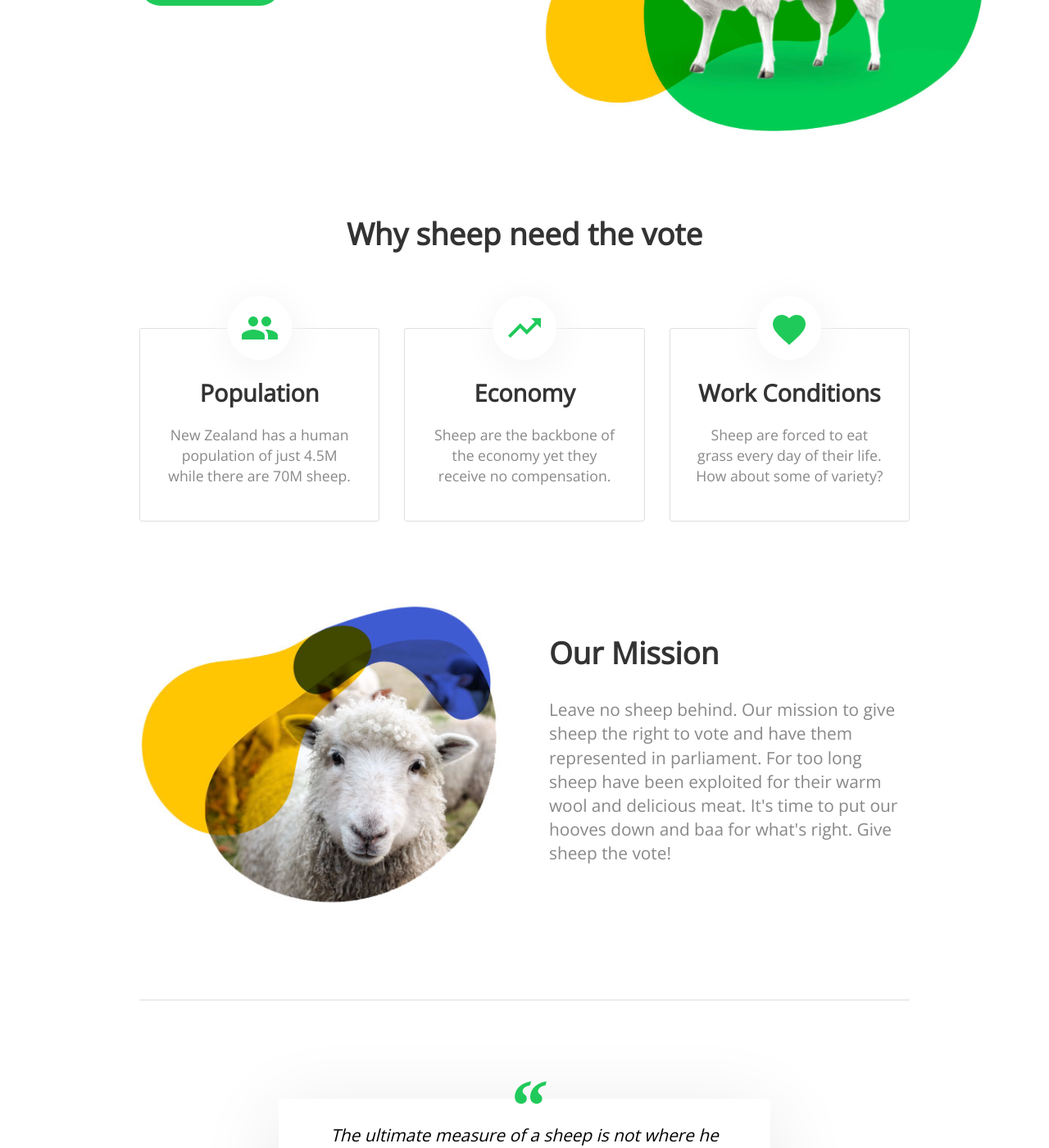
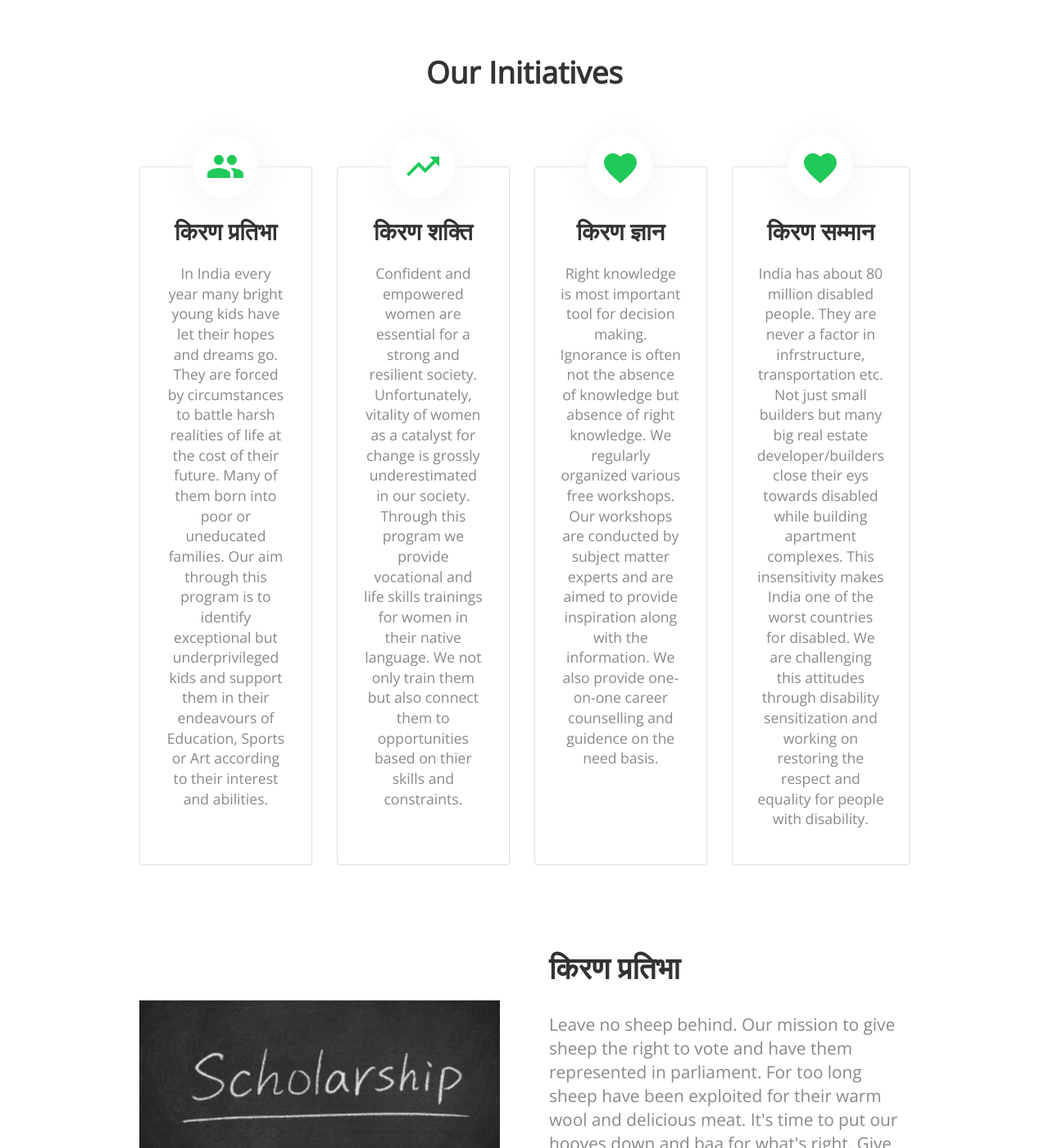
Before and after one commit to yo-404/kiran-foundation, a Jekyll site: the page built from index.html, in a window 1280 px wide and 1400 px high, scrolled down 464 px. Shown: the whole window at 82% size. Built offline with Jekyll 4.4.1, drawn with Linux system fonts in a browser that asks for light colours; nearby versions of some CDN libraries; a script that is not in the unit is left out; some of the changed text lies outside the part shown.

Commit message:
new pages

```diff
--- a/Gemfile
+++ b/Gemfile
@@ -1,7 +1,8 @@
 source 'https://rubygems.org'
 
 gem 'jekyll', '3.7.2'
-
+gem 'tzinfo'
+gem 'tzinfo-data'
 group :jekyll_plugins do
   gem 'jekyll-seo-tag', '2.4.0'
   gem 'jekyll-sitemap', '1.2.0'
--- a/_config.yml
+++ b/_config.yml
@@ -7,7 +7,7 @@
 google_analytics_key:
 
 # Values for the jekyll-seo-tag gem (https://github.com/jekyll/jekyll-seo-tag)
-logo: /siteicon.png
+logo:
 description: Jekyll template with example content for a not-for-profit organisation.
 author:
   name:
--- a/_layouts/default.html
+++ b/_layouts/default.html
@@ -23,7 +23,7 @@
 	<body>
 		<nav>
 			<div class="container">
-				<a href="{{ site.baseurl }}">{% include logo.html %}</a>
+			<!--	<img src="old_website\favicons\android-icon-36x36.png" alt="img"> -->
 			</div>
 		</nav>
 		<div class="content">
--- a/index.html
+++ b/index.html
@@ -1,44 +1,52 @@
 ---
 layout: default
-title: The Sheep Vote
+title: Kiran Foundation
 ---
 <header>
 	<div class="container">
 		<div class="column">
 			<div>
-				<h1 class="editable">Give sheep the vote</h1>
-				<p class="editable">Sheep are the backbone of the economy yet they receive no compensation.</p>
+				<h1 class="editable">Kiran Foundation</h1>
+				<h3 class ="editable">I'm Possible </h3>
+				<p class="editable">This is not just an organization, We're a family. </p>
 				<div class="button">
-					<a href="#donate">Donate Now</a>
+					<a href="#donate">View Details</a>
+					<a href="shreya" target = "_blank">New Page</a>
 				</div>
 			</div>
 		</div>
 		<div class="column">
-			<img src="{{ site.baseurl }}/images/sheep.jpg" alt="Sheep">
+			<img src="old_website\img\1-1.jpg" alt="img">
 		</div>
 	</div>
 </header>
 
 <div class="container">
-	<h2 class="editable" style="text-align: center;">Why sheep need the vote</h2>
+	<h2 class="editable" style="text-align: center;">Our Initiatives</h2>
 
 	<ul class="thirds">
 		<li>
-			<div class="image">{% include icons/site.html icon="population" %}</div>
-			<h3 class="editable">Population</h3>
-			<p class="editable">New Zealand has a human population of just 4.5M while there are 70M sheep. </p>
+			<div class="image">{% include icons/site.html icon = "population" %}</div>
+			<h3 class="editable">किरण प्रतिभा</h3>
+			<p class="editable">In India every year many bright young kids have let their hopes and dreams go. They are forced by circumstances to battle harsh realities of life at the cost of their future. Many of them born into poor or uneducated families. Our aim through this program is to identify exceptional but underprivileged kids and support them in their endeavours of Education, Sports or Art according to their interest and abilities. </p>
 		</li>
 
 		<li>
 			<div class="image">{% include icons/site.html icon="economy" %}</div>
-			<h3 class="editable">Economy</h3>
-			<p class="editable">Sheep are the backbone of the economy yet they receive no compensation.</p>
+			<h3 class="editable">किरण शक्ति</h3>
+			<p class="editable">Confident and empowered women are essential for a strong and resilient society. Unfortunately, vitality of women as a catalyst for change is grossly underestimated in our society. Through this program we provide vocational and life skills trainings for women in their native language. We not only train them but also connect them to opportunities based on thier skills and constraints.</p>
 		</li>
 
 		<li>
 			<div class="image">{% include icons/site.html icon="conditions" %}</div>
-			<h3 class="editable">Work Conditions</h3>
-			<p class="editable">Sheep are forced to eat grass every day of their life. How about some of variety?</p>
+			<h3 class="editable">किरण ज्ञान</h3>
+			<p class="editable">Right knowledge is most important tool for decision making. Ignorance is often not the absence of knowledge but absence of right knowledge. We regularly organized various free workshops. Our workshops are conducted by subject matter experts and are aimed to provide inspiration along with the information. We also provide one-on-one career counselling and guidence on the need basis.</p>
+		</li>
+
+		<li>
+			<div class="image">{% include icons/site.html icon="conditions" %}</div>
+			<h3 class="editable">किरण सम्मान</h3>
+			<p class="editable">India has about 80 million disabled people. They are never a factor in infrstructure, transportation etc. Not just small builders but many big real estate developer/builders close their eys towards disabled while building apartment complexes. This insensitivity makes India one of the worst countries for disabled. We are challenging this attitudes through disability sensitization and working on restoring the respect and equality for people with disability.</p>
 		</li>
 	</ul>
 </div>
@@ -46,10 +54,45 @@
 <div class="container">
 	<div class="columns">
 		<div>
-			<img src="{{ site.baseurl }}/images/sheep2.jpg" alt="Sheep">
+			<img src="old_website\img\i1.jpg" width="500" alt="img">
 		</div>
 		<div>
-			<h2 class="editable">Our Mission</h2>
+			<h2 class="editable">किरण प्रतिभा</h2>
+
+			<p class="editable">Leave no sheep behind. Our mission to give sheep the right to vote and have them represented
+				in parliament. For too long sheep have been exploited for their warm wool and delicious meat.
+				 It's time to put our hooves down and baa for what's right. Give sheep the vote!</p>
+				 <div class="button">
+					<a href="kiranPratibha" target = "_blank">See Details</a>
+				</div>
+		</div>
+	</div>
+</div>
+<div class="container">
+	<div class="columns">
+
+		<div>
+			<h2 class="editable">किरण शक्ति</h2>
+
+			<p class="editable">Leave no sheep behind. Our mission to give sheep the right to vote and have them represented
+				in parliament. For too long sheep have been exploited for their warm wool and delicious meat. It's time to put
+				 our hooves down and baa for what's right. Give sheep the vote!</p>
+				 <div class="button">
+					<a href="KiranShakti" target = "_blank">See Details</a>
+				</div>
+		</div>
+		<div>
+			<img src="old_website\img\i2.jpg" width="400" alt="img">
+		</div>
+	</div>
+</div>
+<div class="container">
+	<div class="columns">
+		<div>
+			<img src="old_website\img\i3.jpg" width="400" alt="img">
+		</div>
+		<div>
+			<h2 class="editable">किरण ज्ञान/किरण सम्मान</h2>
 
 			<p class="editable">Leave no sheep behind. Our mission to give sheep the right to vote and have them represented in parliament. For too long sheep have been exploited for their warm wool and delicious meat. It's time to put our hooves down and baa for what's right. Give sheep the vote!</p>
 		</div>
```
Also changed, not shown: KiranShakti.html (added, +61 -0 lines), kiranPratibha.html (added, +126 -0 lines), old_website/index.html (+104 -43 lines), shreya.html (added, +22 -0 lines), Gemfile.lock, 1 other file.
